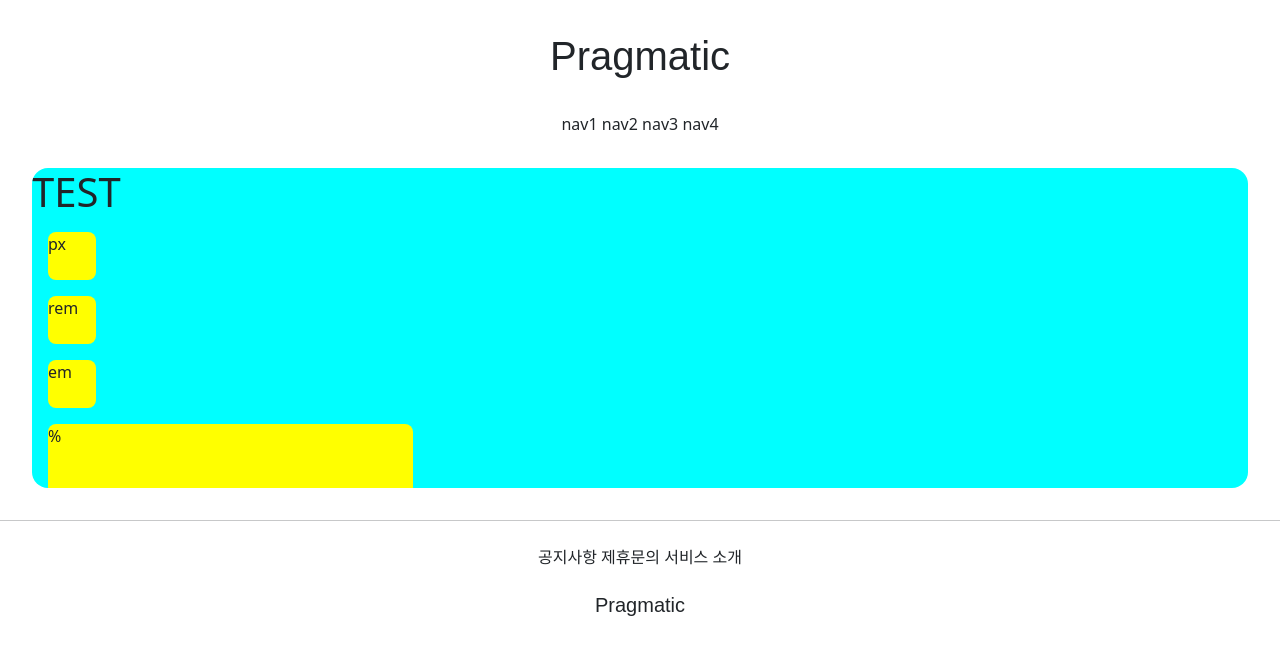
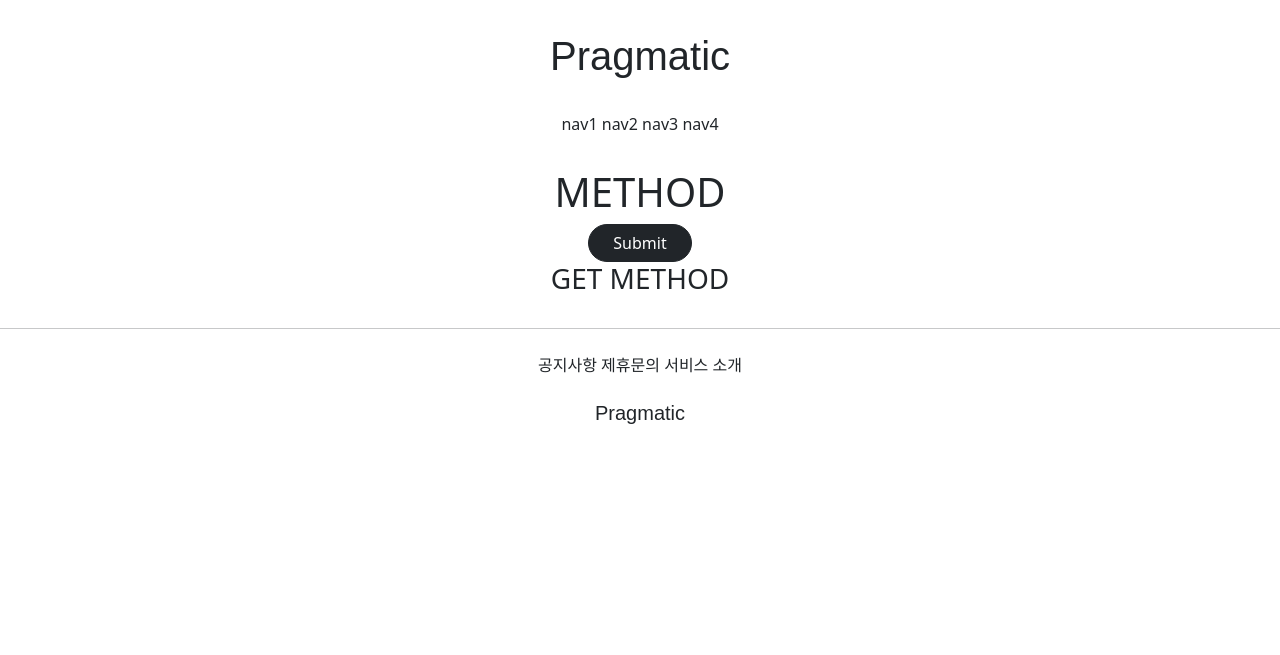
Before and after one commit to yeoni-ni/Web_Application, a Django app: page /accounts/hello_world/ in a window 1280 px wide. Shown: the top 655 px of the page. Run offline with Django 3.2, Linux system fonts and the light colour scheme; parts of the project's set-up code (start-up, migrations or seed data) failed here and were passed over; some web fonts are replaced.

Commit message:
7/8 6class commit 3

```diff
--- a/accountappp/templates/accountapp/hello_world.html
+++ b/accountappp/templates/accountapp/hello_world.html
@@ -1,24 +1,18 @@
 {% extends 'base.html' %}
 
 {% block content %}
-    <style>
-        .testing{
-            background-color: yellow;
-            margin: 1rem;
-            height: 48px;
-            width: 48px;
-            border-radius: .5rem;
-            {#display: inline-block; {# 가로로 배열 #}
-        }
-    </style>
 
-<div style="height: 20rem; background-color: aqua; margin: 2rem; border-radius: 1rem;
-    margin: 2rem; border-radius: 1rem;overflow: scroll">
-        <h1>TEST</h1>
-    <div class= "testing"  style="height: 48px; width: 48px"> px </div>
-    <div class= "testing"  style="height: 3rem; width: 3rem">rem</div>
-    <div class= "testing"  style="height: 3em; width: 3em">em</div>
-    <div class= "testing"  style="height: 30%; width: 30%"> % </div>
+
+<div style="margin: 2rem; text-align: center;">
+        <h1>METHOD</h1>
+        <form action="/accounts/hello_world/" method="post">
+            {% csrf_token %}
+            <input type="submit" class="btn btn-dark rounded-pill px-4" >
+        </form>
+
+
+
+        <h3>{{ text }}</h3>
 
 </div>
 
--- a/accountappp/views.py
+++ b/accountappp/views.py
@@ -5,4 +5,10 @@ from django.shortcuts import render
 
 def hello_world(request):
     # return HttpResponse('Hello World!') #단순 문자열 출력
-    return render(request, 'accountapp/hello_world.html') # 함수인자, 만든 html 불러오기
+    # 메서드 분류 해서 출력 위해 if 사용 (get, post)
+    if request.method == "POST":
+        return render(request, 'accountapp/hello_world.html',
+                      context={'text': 'POST METHOD'}) # 함수인자, 만든 html 불러오기
+    else:
+        return render(request, 'accountapp/hello_world.html',
+                      context={'text': 'GET METHOD'})
```
